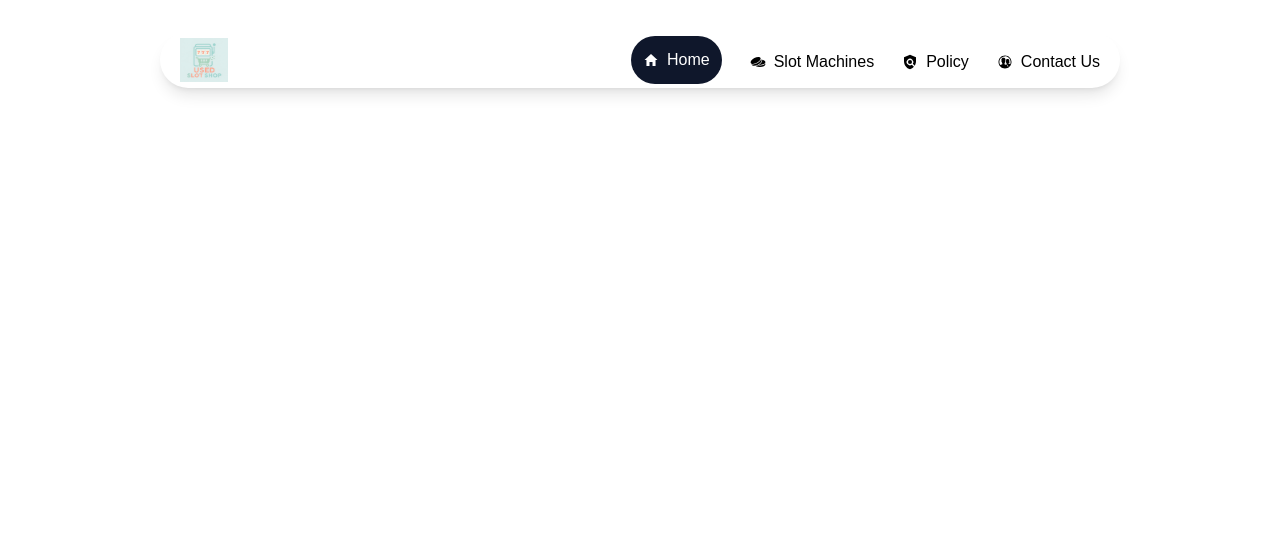
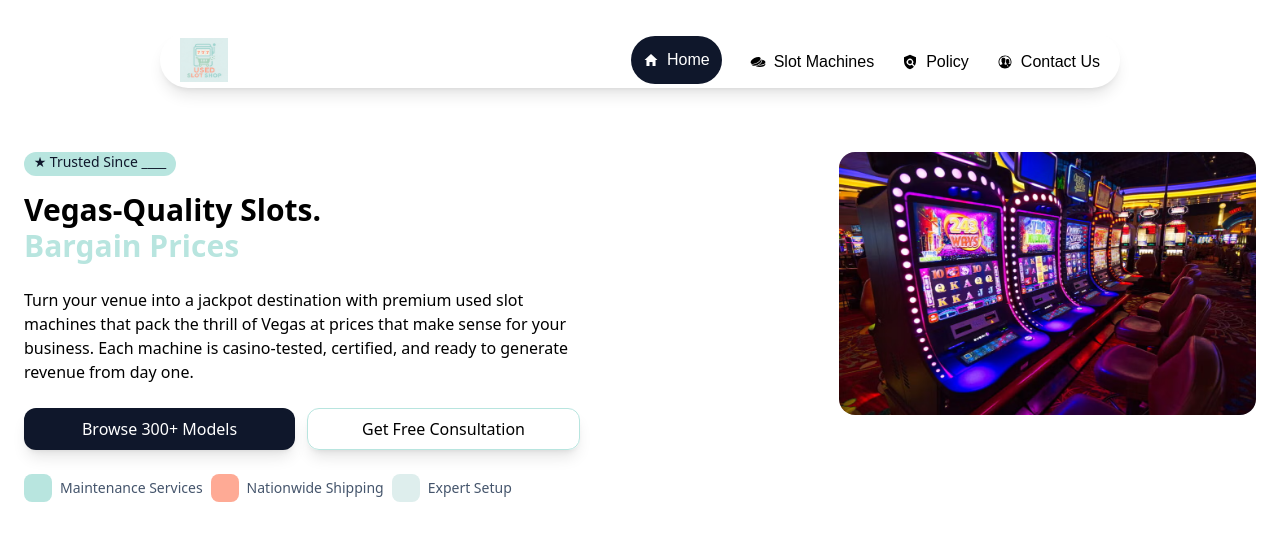
Before and after one commit to Bit2Byteclub/slotShopSite, a Next.js app: page / in a window 1280 px wide. Shown: the top 540 px of the page. Built offline with nearby package versions, Linux system fonts and the light colour scheme.

Commit message:
Top Section mostly finished, icons tbd, font looks a little different.

```diff
--- a/src/app/page.tsx
+++ b/src/app/page.tsx
@@ -1,5 +1,65 @@
-import Image from "next/image";
+'use client';
+import type { Metadata } from "next";
+import { useState } from "react";
+import "./globals.css";
 
 export default function Home() {
-  return <div></div>;
+  // Everything here will likely be moved down later because I think
+  // we'll do a backend call to get the featured slots,
+  // so most of this is hardset, but the featured slots will be dynamic
+  // but worry about that later
+
+  // also gonna have to make it more responsive later
+  return <div>
+    <div className="w-full max-w-7xl mx-auto rounded-lg  p-6 m-2 font-sans">
+      <div className="flex flex-row items-stretch gap-30">
+        {/* Left: text and buttons at bottom */}
+        <div className="w-1/2 flex flex-col justify-between bg-transparent">
+          <div>
+            <div className="w-38 h-6 bg-[#B8E5DF] mb-4 rounded-xl">
+              <p className="text-sm text-center text-[#0F172B] ">★ Trusted Since ____</p>
+            </div>
+            <h1 className="text-3xl font-semibold mb-1/2">Vegas-Quality Slots.</h1>
+            <h1 className="text-3xl font-semibold mb-6 text-[#B8E5DF]">Bargain Prices</h1>
+            <p className="text-black">
+              Turn your venue into a jackpot destination with premium used slot machines
+              that pack the thrill of Vegas at prices that make sense for your business.
+              Each machine is casino-tested, certified, and ready to generate revenue
+              from day one.
+            </p>
+          </div>
+
+          <div className="flex gap-3 mt-6">
+            <button className="flex-1 px-4 py-2 bg-[#0F172B] shadow-lg text-white rounded-xl">
+              Browse 300+ Models
+            </button>
+            <button className="flex-1 px-4 py-2 border border-[#B8E5DF] shadow-lg text-black rounded-xl">
+              Get Free Consultation
+            </button>
+          </div>
+          {/*Having an issue here, I don't know how to get the icons so for now blank
+             Feel free to fix it if you can get the icons to work, figma is just a drawing
+             so I couldn't just copy paste it in*/}
+          <div className="mt-6 text-[#45556C] flex items-center gap-2">
+            <div className="w-7 h-7 bg-[#B8E5DF] rounded-lg"></div>
+            <p className="text-sm">Maintenance Services</p>
+            <div className="w-7 h-7 bg-[#FEAA95] rounded-lg"></div>
+            <p className="text-sm">Nationwide Shipping</p>
+            <div className="w-7 h-7 bg-[#DEEEED] rounded-lg"></div>
+            <p className="text-sm">Expert Setup</p>
+          </div>
+        </div>
+
+        {/* Right: image placeholder */}
+        <div className="w-lg md:w-1/2 flex items-start justify-end overflow-hidden">
+          <img
+            src="/homeSlotPicture.png"
+            alt="Product preview"
+            className="object-cover w-3/4 h-3/4 rounded-2xl"
+          />
+        </div>
+      </div>
+    </div>
+
+  </div>;
 }
```
Also changed, not shown: public/homeSlotPicture.png (added).
